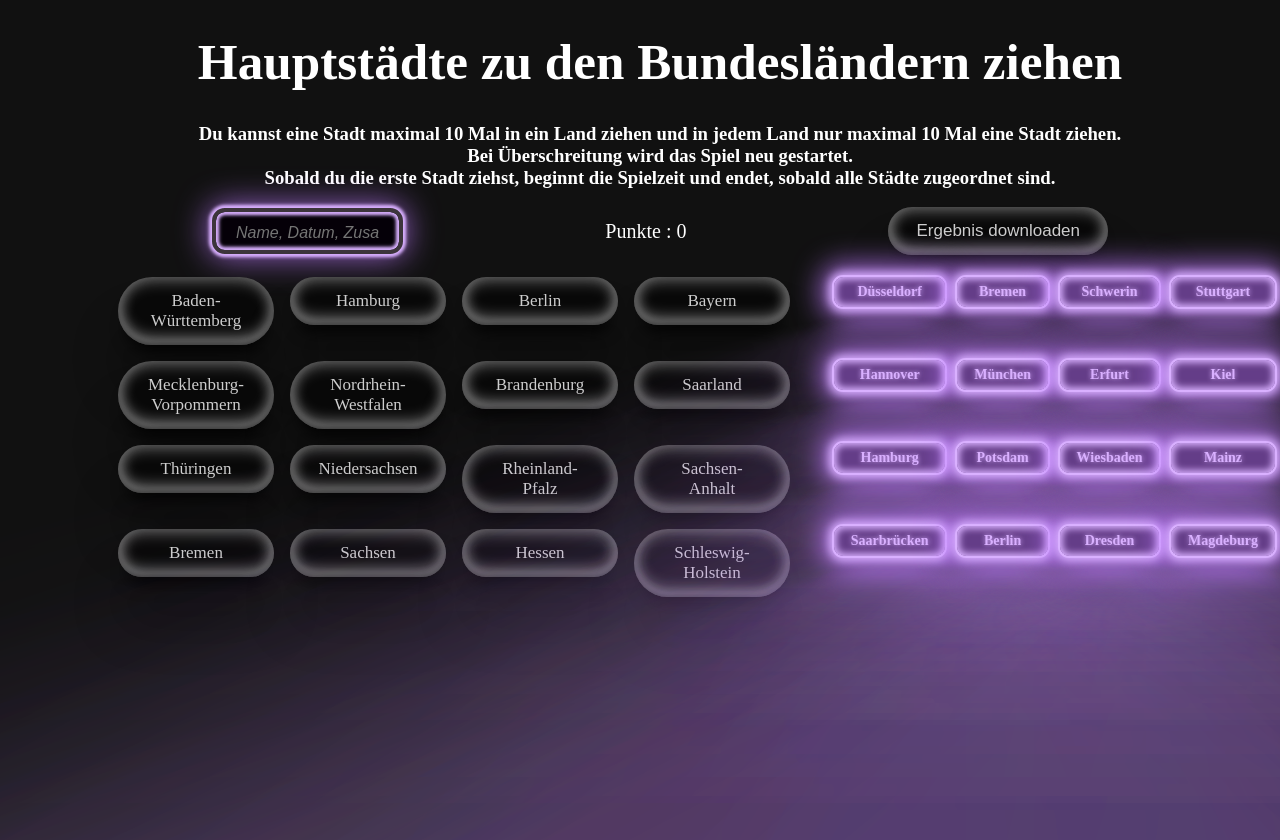
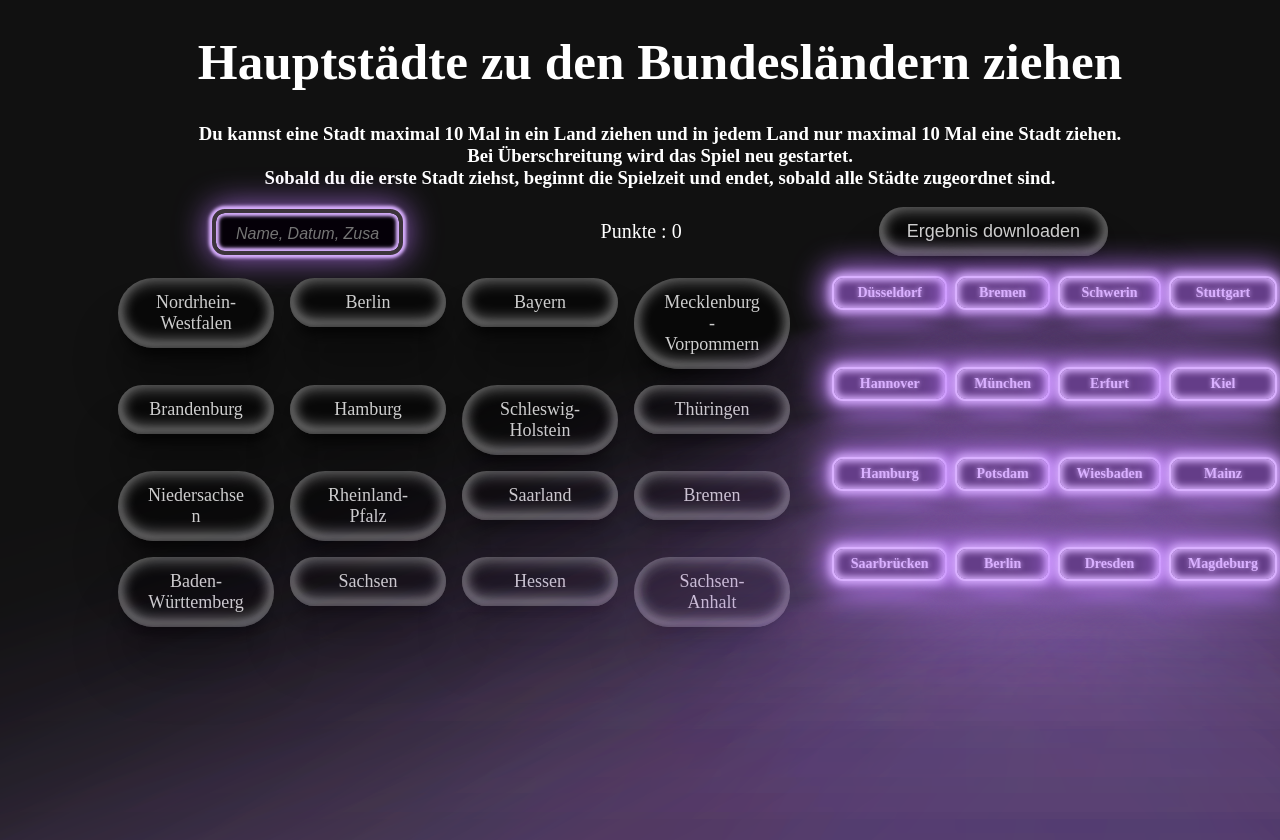
Before and after one commit to SandraSimon-Schmidt/Bundeslaender-game, a React (Vite) app: page / in a window 1280 px wide. Built offline with nearby package versions, Linux system fonts and the light colour scheme.

Commit message:
Bundesländeranordnung geändert und  optimiert

```diff
--- a/src/App.css
+++ b/src/App.css
@@ -74,7 +74,7 @@
     0 1rem 1rem -0.6rem rgba(0, 0, 0, 0.8);
   padding: 14px 28px;
   color: rgba(255, 255, 255, 0.8);
-  font-size: 17px;
+  font-size: 18px;
   text-align: center;
 
   /* Zentrierung langer Namen */
--- a/src/App.jsx
+++ b/src/App.jsx
@@ -13,23 +13,25 @@ import "./inputfeldstyle.css";
 
 
 const bundeslaender = [
-  "Baden-Württemberg",
-  "Hamburg",
+
+  "Nordrhein-Westfalen",
   "Berlin",
   "Bayern",
   "Mecklenburg-Vorpommern",
-  "Nordrhein-Westfalen",
   "Brandenburg",
-  "Saarland",
+  "Hamburg",
+  "Schleswig-Holstein",
   "Thüringen",
   "Niedersachsen",
   "Rheinland-Pfalz",
-  "Sachsen-Anhalt",
+  "Saarland",
   "Bremen",
+   "Baden-Württemberg",
   "Sachsen",
   "Hessen",
-  "Schleswig-Holstein",
+  "Sachsen-Anhalt",
 ];
+
 
 const initialStaedte = [
   "Stuttgart",
```
